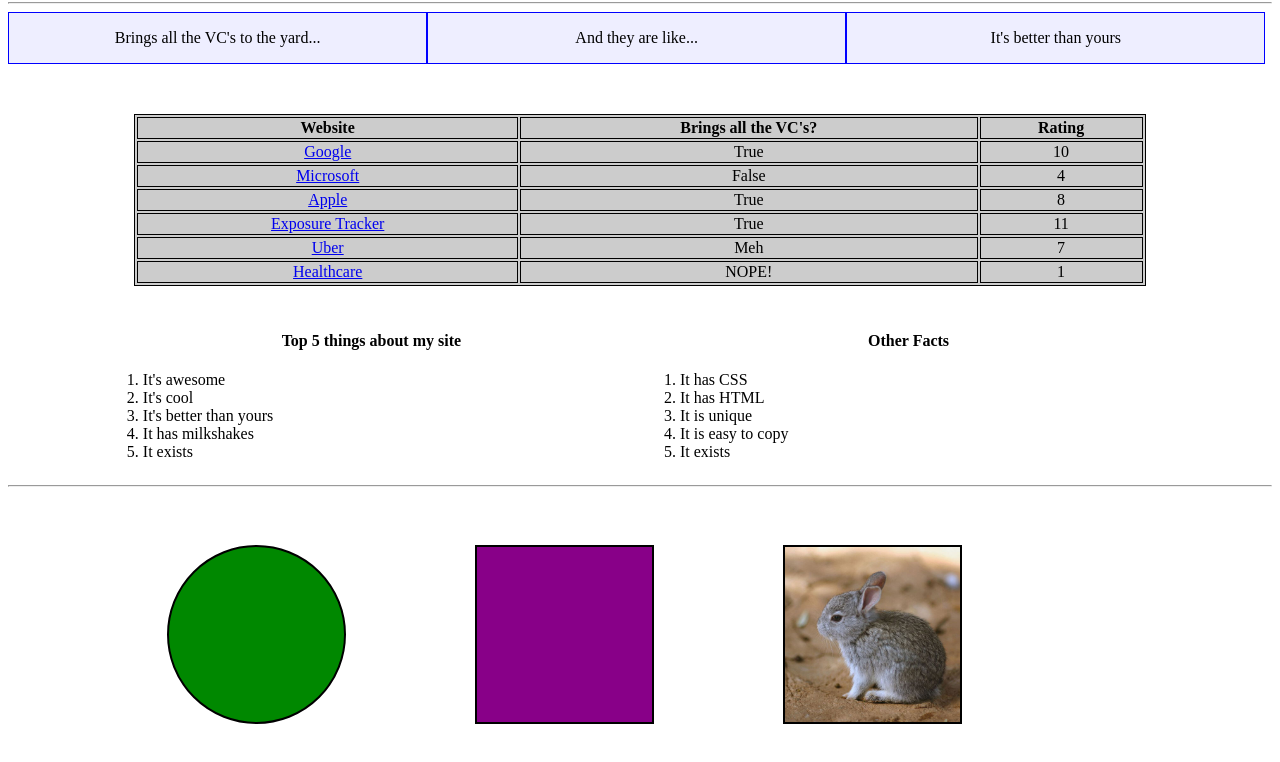
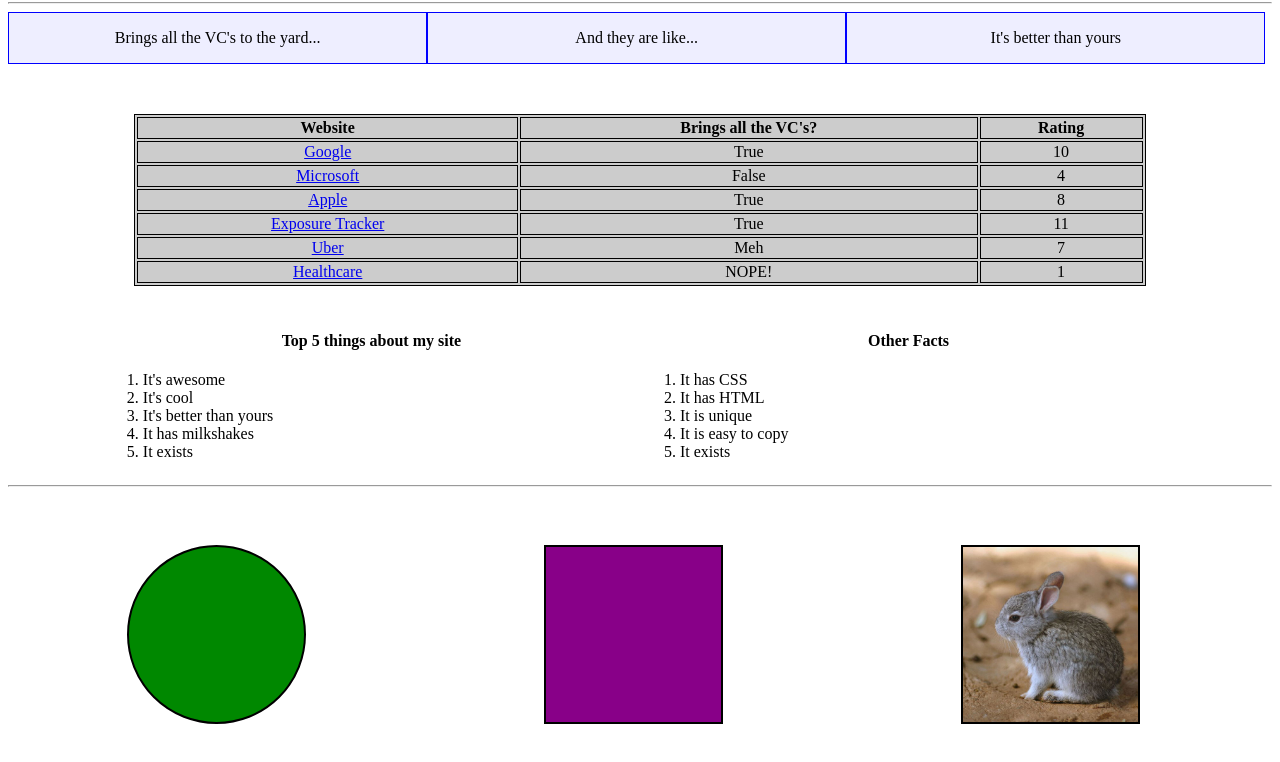
Before and after one commit to crjmosh/mimic, a plain HTML site: page website1/index.html in a window 1280 px wide. Shown: the part 78-840 px from the top of the page. Drawn offline with Linux system fonts and the light colour scheme.

Commit message:
improved formatting

```diff
--- a/website1/index.html
+++ b/website1/index.html
@@ -79,11 +79,13 @@
 
 		<hr>
 
-		<div class="centerdiv">
+		<div class="thirdfloat">
 			<div class="circle"></div>
-
+		</div>
+		<div class="thirdfloat">
 			<div class="square"></div>
-
+		</div>
+		<div class="thirdfloat">
 			<div class="picture"></div>
 		</div>
 
--- a/website1/styles.css
+++ b/website1/styles.css
@@ -41,14 +41,20 @@ table {
 	width: 85%;
 }
 
+.thirdfloat {
+	width: 33%;
+	float: left;
+	margin: 50px 0;
+	text-align: center;
+}
+
 .circle {
 	width: 175px;
 	height: 175px;
 	background-color: #080;
 	border: 2px solid black;
 	border-radius: 50%;
-	float: left;
-	margin: 50px 6%;
+	margin: 0 auto;
 }
 
 .square {
@@ -56,8 +62,7 @@ table {
 	height: 175px;
 	background-color: #808;
 	border: 2px solid black;
-	float: left;
-	margin: 50px 6%;
+	margin: 0 auto;
 }
 
 .picture {
@@ -66,6 +71,5 @@ table {
 	background-image: url("bunny.jpg");
 	background-size: 190px 190px;
 	border: 2px solid black;
-	float: left;
-	margin: 50px 6%;
+	margin: 0 auto;
 }
```
